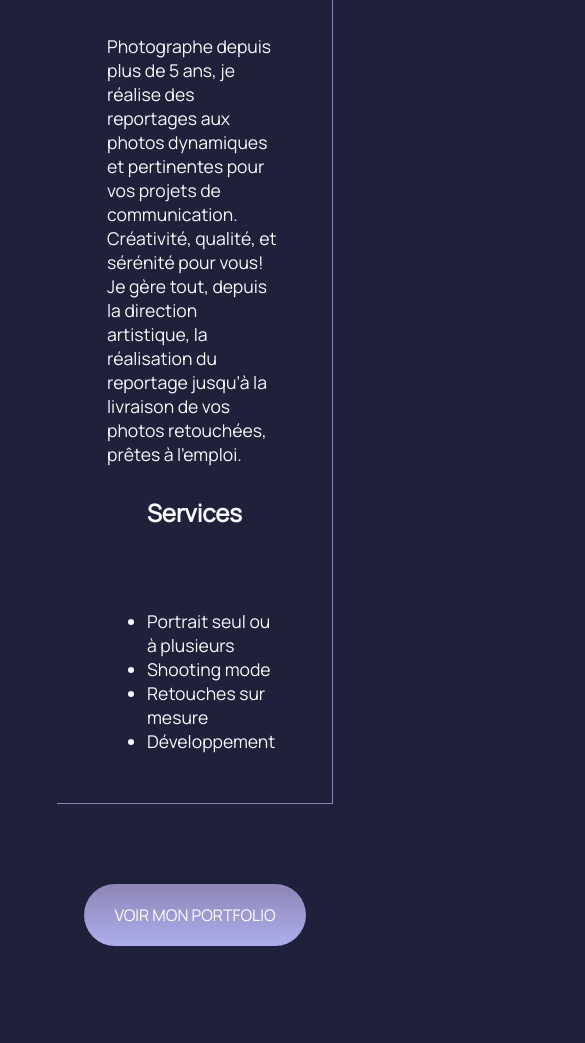
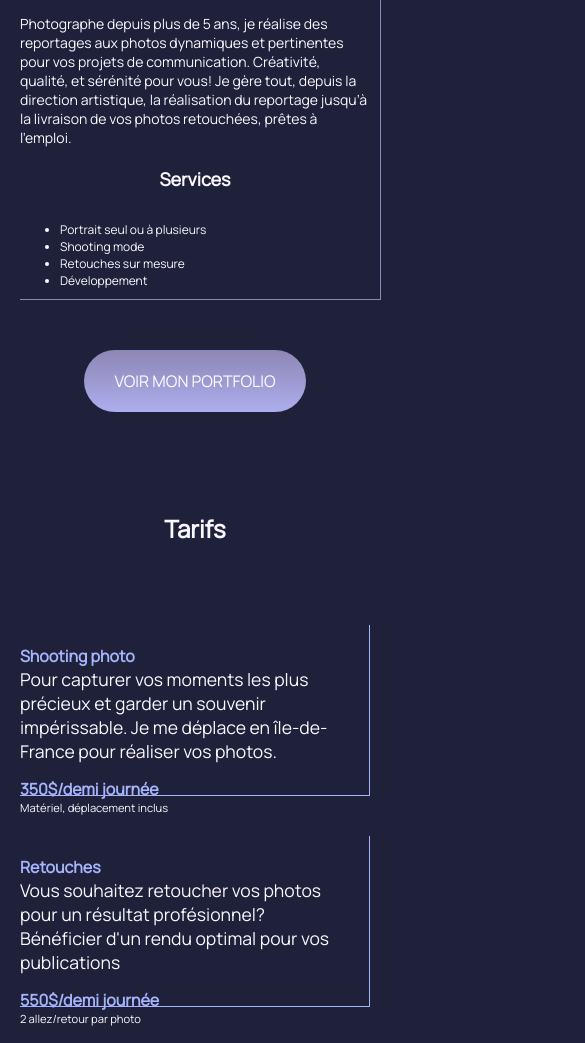
Before and after one commit to pierreGleize/Blog-Robbie-Lenz, a plain HTML site: page a-propos.html in a window 390 px wide. Shown: the part 237-1280 px from the top of the page, 585 px wide, since content can reach past the window. Drawn offline with Linux system fonts and the light colour scheme.

Commit message:
#6 amélioration du responsive sur toutes les pages

```diff
--- a/a-propos.html
+++ b/a-propos.html
@@ -3,6 +3,7 @@
 
 <head>
     <meta charset="utf-8" />
+    <meta name="viewport" content="width=device-width, initial-scale=1.0">
     <title>À propos - Robbie Lens Photographie</title>
     <link href="style/style.css" rel="stylesheet" />
     <link href="style/a-propos.css" rel="stylesheet" />
--- a/style/a-propos.css
+++ b/style/a-propos.css
@@ -57,7 +57,7 @@
     margin-bottom: 50px;
 }
 .shooting, .retouche, .album{
-  width:15%;
+  /* width:15%; */
   height:300px;
   padding-top: 20px;
   padding-right: 30px;
@@ -98,25 +98,92 @@
   margin-top: 15px;
 }
 
-@media (max-width: 1150px){
+@media screen and (max-width: 1000px){
   .shooting, .retouche{
-    width:30%;
-    height:300px;
-    margin-right: 100px;
-
-  }
-  .shooting, .retouche{
-    margin-right: 100px;
+    margin-right: 50px;
   }
 }
+@media screen and (max-width: 750px){
+  /* .englobe p{
+    font-size: 12px;
+  } */
+  .englobe h3, .englobe h4{
+   font-size: 16px;
+  }
+  .shooting, .retouche, .album{
+    height:150px;
 
-  @media screen and (max-width: 996px) {
-    .shooting, .retouche, .album{
-      width:25%;
-      height:200px;
+  } .englobe{
+    flex-wrap: wrap;
+    gap: 40px;
 
-    }
-    .shooting, .retouche{
-      margin:0 10px 0 10px;
-    }
+}.shooting, .retouche{
+  margin-right: 0px;
+
+} table {
+  width: 100%;
+}
+
+td,
+th {
+  padding: 15px;
+}
+
+td {
+  padding: 50px;
+}
+
+h2 {
+  margin-bottom: 80px;
+}
+
+
+}
+@media screen and (max-width: 600px) {
+  .carre-contenu {
+    padding: 0px;
+    width: 100%;
+    margin: auto;
+    display: flex;
+    align-items: center;
+    margin-bottom: 50px;
+    padding: 10px 10px 10px 0;
   }
+  .carre-contenu p{
+    font-size: 12px;
+  }
+
+}
+
+@media screen and (max-width: 570px){
+  td {
+    padding: 30px;
+  }
+  .carre-contenu h2{
+    font-size: 18px;
+  }
+  li{
+    font-size: 12px;
+  }
+}
+@media screen and (max-width: 470px){
+  td{
+    padding: 20px;
+  }
+}
+@media screen and (max-width: 405px){
+  td,
+th {
+  padding: 5px;
+}
+.carre-contenu{
+  display: block;
+}
+.carre-contenu p{
+  font-size: 14px;
+  margin-top: 20px;
+}
+.carre-contenu h2{
+  margin: 20px 0;
+}
+}
```
Also changed, not shown: index.html (+1 -0 lines), portfolio.html (+1 -0 lines), style/index.css (+5 -2 lines), style/portfolio.css (+8 -1 lines).
